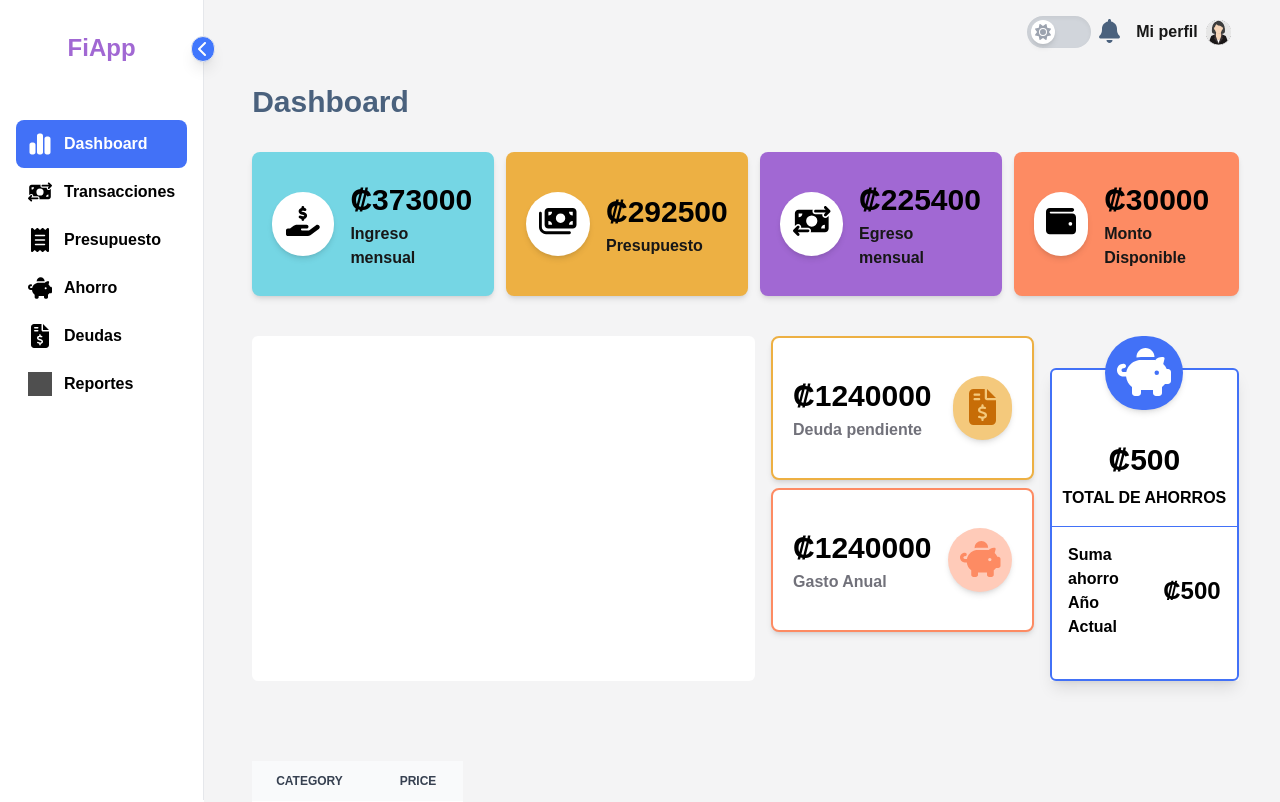
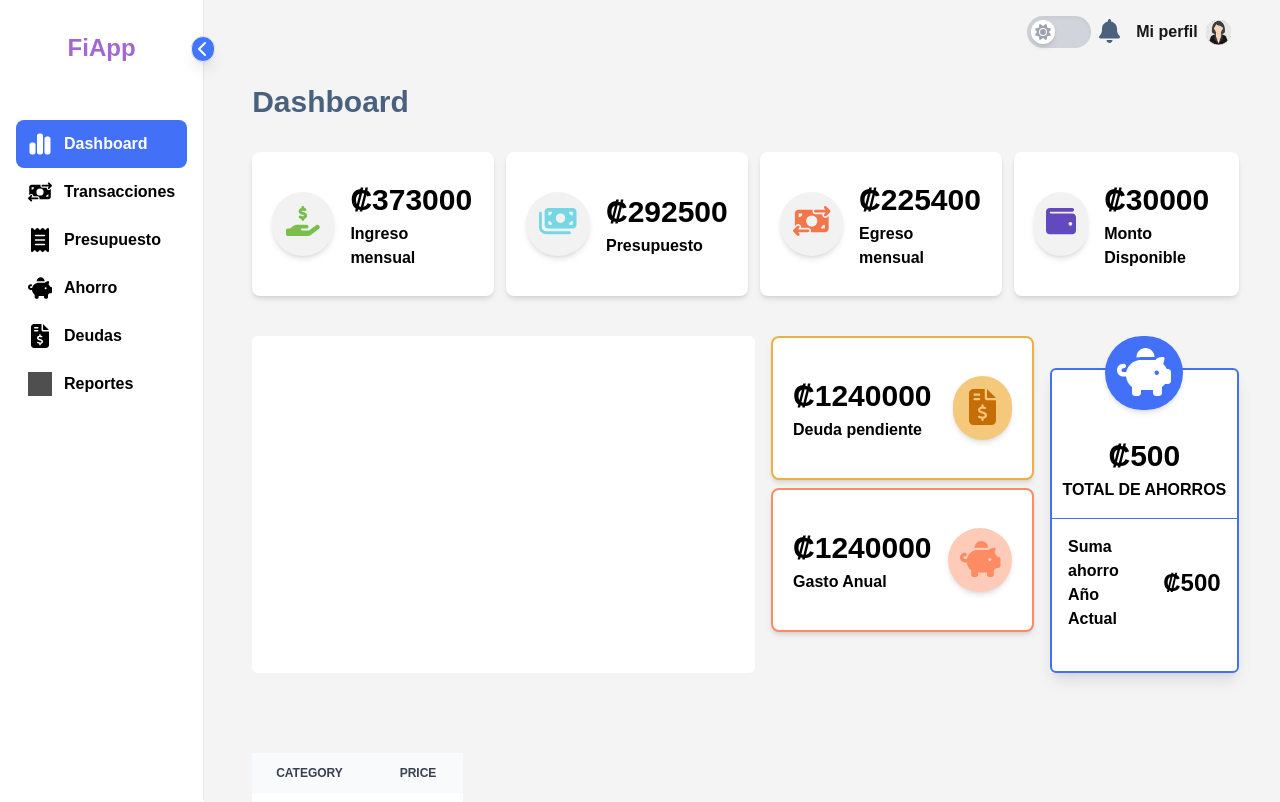
Before and after one commit to Jeim05/personal-finance-app, a Next.js app: page / in a window 1280 px wide. Shown: the top 802 px of the page. Built offline with nearby package versions, Linux system fonts and the light colour scheme; grey boxes are pictures that could not be loaded.

Commit message:
Actualización de card

```diff
--- a/app/globals.css
+++ b/app/globals.css
@@ -24,6 +24,54 @@ body {
   .text-balance {
     text-wrap: balance;
   }
+}
+
+
+/* Background colors*/
+.bg-green{
+  @apply bg-[#7ABF49]
+}
+
+.bg-violet{
+  @apply bg-[#6249BF]
+}
+
+.bg-blue{
+  @apply bg-[#245AB4]
+}
+
+.bg-orange{
+  @apply bg-[#F27649]
+}
+
+.bg-cyan{
+  @apply bg-[#75D6E4]
+}
+
+.bg-gray{
+  @apply bg-[#F2F2F2]
+}
+
+/* Text colors*/
+
+.text-green{
+  @apply text-[#7ABF49]
+}
+
+.text-violet{
+  @apply text-[#6249BF]
+}
+
+.text-blue{
+  @apply text-[#245AB4]
+}
+
+.text-orange{
+  @apply text-[#F27649]
+}
+
+.text-cyan{
+  @apply text-[#75D6E4]
 }
 
 /* Universal */
@@ -90,7 +138,7 @@ body {
 }
 
 .card-amount {
-  @apply font-bold text-black text-3xl;
+  @apply font-bold text-black text-3xl py-1 dark:text-white;
 }
 
 .cards-wrapper {
--- a/components/dashboard/CardSavings.tsx
+++ b/components/dashboard/CardSavings.tsx
@@ -6,15 +6,17 @@ import { Subtitles } from '../Subtitles'
 export default function CardSavings() {
     return (
         <div className='relative shadow-lg'>
-            <CardIcon icon={faPiggyBank}
-                variant='absolute -top-8 left-1/2 transform -translate-x-1/2 rounded-full bg-[#4271F7] px-3 py-3 text-white text-5xl' />
+            <div>
+                <CardIcon icon={faPiggyBank}
+                    variant='absolute -top-8 left-1/2 transform -translate-x-1/2 rounded-full bg-[#4271F7] px-3 py-3 text-white text-5xl' />
+            </div>
             <div className='mt-8 bg-white text-black border-2 border-[#4271F7] w-full h-full rounded-md pt-8 pb-6'>
                 <div className='flex flex-col text-center mt-4 py-4'>
                     <p className='card-amount py-2 '>₡500</p>
                     <Subtitles text="Total de Ahorros" variants='uppercase' />
                 </div>
                 <div className='border-t border-[#4271F7] grid grid-cols-2 gap-2 py-4 px-4 items-center'>
-                    <Subtitles text="Suma ahorro Año Actual"/>
+                    <Subtitles text="Suma ahorro Año Actual" />
                     <p className='font-semibold text-2xl py-1 text-end'>₡500</p>
                 </div>
             </div>
--- a/components/dashboard/card.tsx
+++ b/components/dashboard/card.tsx
@@ -10,8 +10,8 @@ export default function Card({ title, amount, variant, icon, icon_variant, icon_
       )}
       <div className='card-body'>
         <div className='flex-1 flex flex-col'>
-          <p className='card-amount py-1'>₡{amount}</p>
-          <Subtitles text={title} />
+          <p className='card-amount'>₡{amount}</p>
+          <Subtitles text={title} variants='text-black dark:text-white' />
         </div>
       </div>
       {icon_position == 'right' && (
--- a/components/dashboard/mainCards.tsx
+++ b/components/dashboard/mainCards.tsx
@@ -8,34 +8,34 @@ export default function MainCards() {
       <Card
         title="Ingreso mensual"
         amount={373000}
-        variant="bg-[#75D6E4]"
+        variant="bg-white dark:bg-zinc-700"
         icon={faHandHoldingDollar}
         icon_position="left"
-        icon_variant="bg-white text-black text-3xl w-16 h-16"
+        icon_variant="bg-gray text-green text-3xl w-16 h-16"
       />
       <Card
         title="Presupuesto"
         amount={292500}
-        variant="bg-[#EDB043]"
+        variant="bg-white dark:bg-zinc-700"
         icon={faMoneyBills}
         icon_position="left"
-        icon_variant="bg-white text-black text-3xl w-16 h-16"
+        icon_variant="bg-gray text-cyan text-3xl w-16 h-16"
       />
       <Card
         title="Egreso mensual"
         amount={225400}
-        variant="bg-[#A168D3]"
+        variant="bg-white dark:bg-zinc-700"
         icon={faMoneyBillTransfer}
         icon_position="left"
-        icon_variant="bg-white text-black text-3xl w-16 h-16"
+        icon_variant="bg-gray text-orange text-3xl w-16 h-16"
       />
       <Card
         title="Monto Disponible"
         amount={30000}
-        variant="bg-[#FD8B63]"
+        variant="bg-white dark:bg-zinc-700"
         icon={faWallet}
         icon_position="left"
-        icon_variant="bg-white text-black text-3xl w-16 h-16"
+        icon_variant="bg-gray text-violet text-3xl w-16 h-16"
       />
     </div>
   );
--- a/components/ui/LineChartUtility.tsx
+++ b/components/ui/LineChartUtility.tsx
@@ -48,7 +48,7 @@ export const LineChartUtility = () => {
     <div className='mt-4 p-2'>
         <Subtitles text='Ingreso y gasto Mensual' />
         <div>
-            <Line data={data}/>
+            <Line data={data} height={100}/>
         </div>
     </div>
   )
```
Also changed, not shown: components/dashboard/SecondSection.tsx (line endings or trailing spaces).
